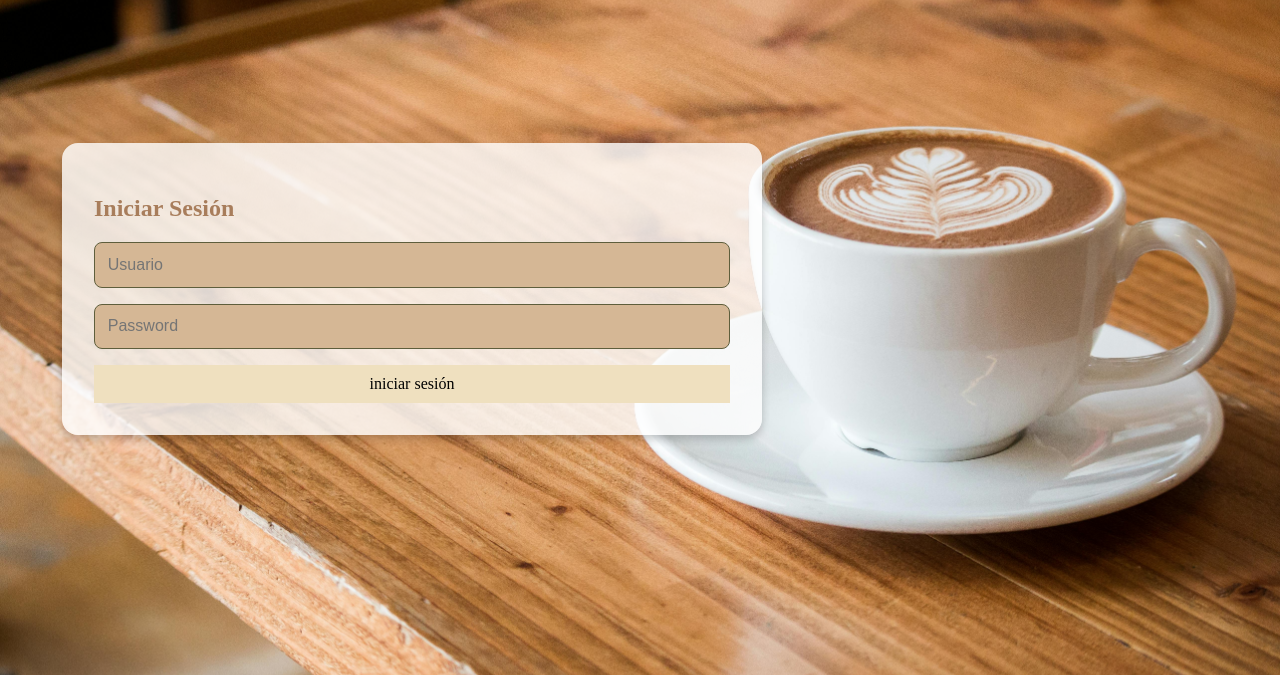
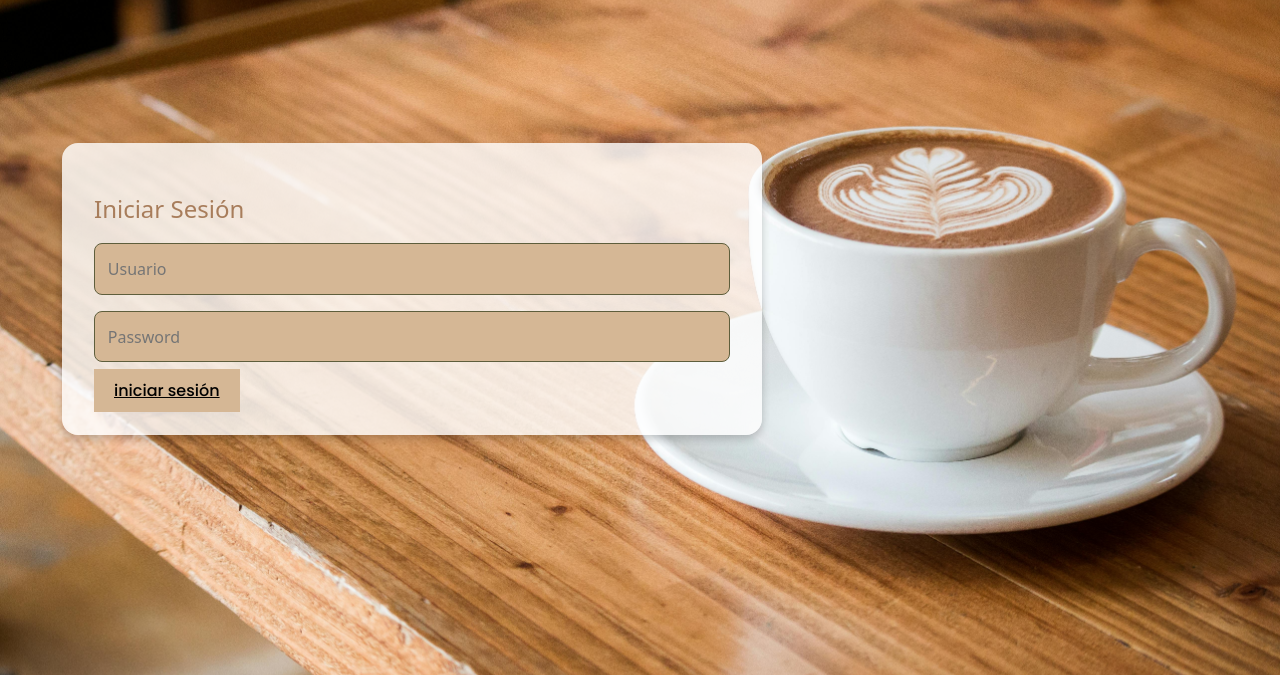
Before and after one commit to johan-vega/proyecto-cafeteria, a PHP site: page /login.html in a window 1280 px wide. Shown: the part 143-818 px from the top of the page. Run offline with PHP 8.4, Linux system fonts and the light colour scheme; some libraries are stand-ins or nearby versions.

Commit message:
modifique el arquivo login.html

```diff
--- a/css/login.css
+++ b/css/login.css
@@ -37,7 +37,7 @@ body{
     margin: 2em;
 }
 
-.contenedor{
+.login-card{
     background-color: rgba(255, 255, 255, 0.8);
     padding: 2em;
     border-radius: 1em;
@@ -56,7 +56,7 @@ input{
     background-color: var(--colorPrimario);
 }
 
-.ini{
+.titulo{
    font-size: 24px;
    margin: 20px 0;
    color: var(--colorSombras);
@@ -64,7 +64,7 @@ input{
 
 .boton{
     width: 100%;
-    background-color: var(--colorFondo);
+    background-color: var(--colorPrimario);
     color: #000000;
     border: none;
     padding: 10px 20px;
@@ -77,5 +77,5 @@ input{
 .boton:hover{
     background-color: var(--colorSombras);
     color: #fff;
-    transition: 0.3s ease;
+    transition: 0.4s ease;
 }
--- a/login.html
+++ b/login.html
@@ -5,19 +5,50 @@
     <meta name="viewport" content="width=device-width, initial-scale=1.0">
     <title>iniciar sesión</title>
 
+
+    <!-- framework bootstrap -->
+    <link href="https://cdn.jsdelivr.net/npm/bootstrap@5.0.2/dist/css/bootstrap.min.css" rel="stylesheet" integrity="sha384-EVSTQN3/azprG1Anm3QDgpJLIm9Nao0Yz1ztcQTwFspd3yD65VohhpuuCOmLASjC" crossorigin="anonymous">
+
+    <!-- libreria de iconos -->
+    <script src="https://kit.fontawesome.com/812c8ee19a.js" crossorigin="anonymous"></script>
+
+    <!-- logotipo del sistema de la aplicación de matricula -->
+    <link rel="shortcut icon" href="imgxd/pexels-dhenry-7486212 (1).jpg" type="image/x-icon">
+
+    <!-- fuentes tipografia -->
+    <link href="https://fonts.googleapis.com/css2?family=Poppins:ital,wght@0,100;0,200;0,300;0,400;0,500;0,600;0,700;0,800;0,900;1,100;1,200;1,300;1,400;1,500;1,600;1,700;1,800;1,900&display=swap" rel="stylesheet">
+
+    <!-- hoja de estilos -->
     <link rel="stylesheet" href="css/login.css">
+
+    <!-- LIBRERIA JQUERY-->
+    <script src="https://code.jquery.com/jquery-3.7.1.min.js"></script>
+
 </head>
 <body >
-    <article class="contenedor">
-        <h1 class="ini">Iniciar Sesión</h1>
-        <form >
-            <input  type="text"  placeholder="Usuario" required>
-            <input  type="password"  placeholder="Password" required>
+    <article class="login-card">
+        <h1 class="titulo">Iniciar Sesión</h1>
+        <form id="loginForm">
+            <input  type="text" id="txtUsuario"  placeholder="Usuario" required>
+            <input  type="password" id="txtPassword" placeholder="Password" required>
 
-            <button class="boton" type="submit" >iniciar sesión</button>
+            <a class="boton" href="dashboard.html">iniciar sesión</a>
         </form>
 
     </article>
 
+
+    <!--login js-->
+    <script src="js/login.js"></script>
+
+    <!-- libreria sweet alert -->
+    <script src="https://cdn.jsdelivr.net/npm/sweetalert2@11"></script>
+
+    <script>window.history.forward();</script>
+
+    <!-- libreria de js de bootstrap -->
+    <script src="https://cdn.jsdelivr.net/npm/bootstrap@5.0.2/dist/js/bootstrap.bundle.min.js" integrity="sha384-MrcW6ZMFYlzcLA8Nl+NtUVF0sA7MsXsP1UyJoMp4YLEuNSfAP+JcXn/tWtIaxVXM" crossorigin="anonymous"></script>
+    <a href="#"></a>
+
 </body>
 </html>
```
